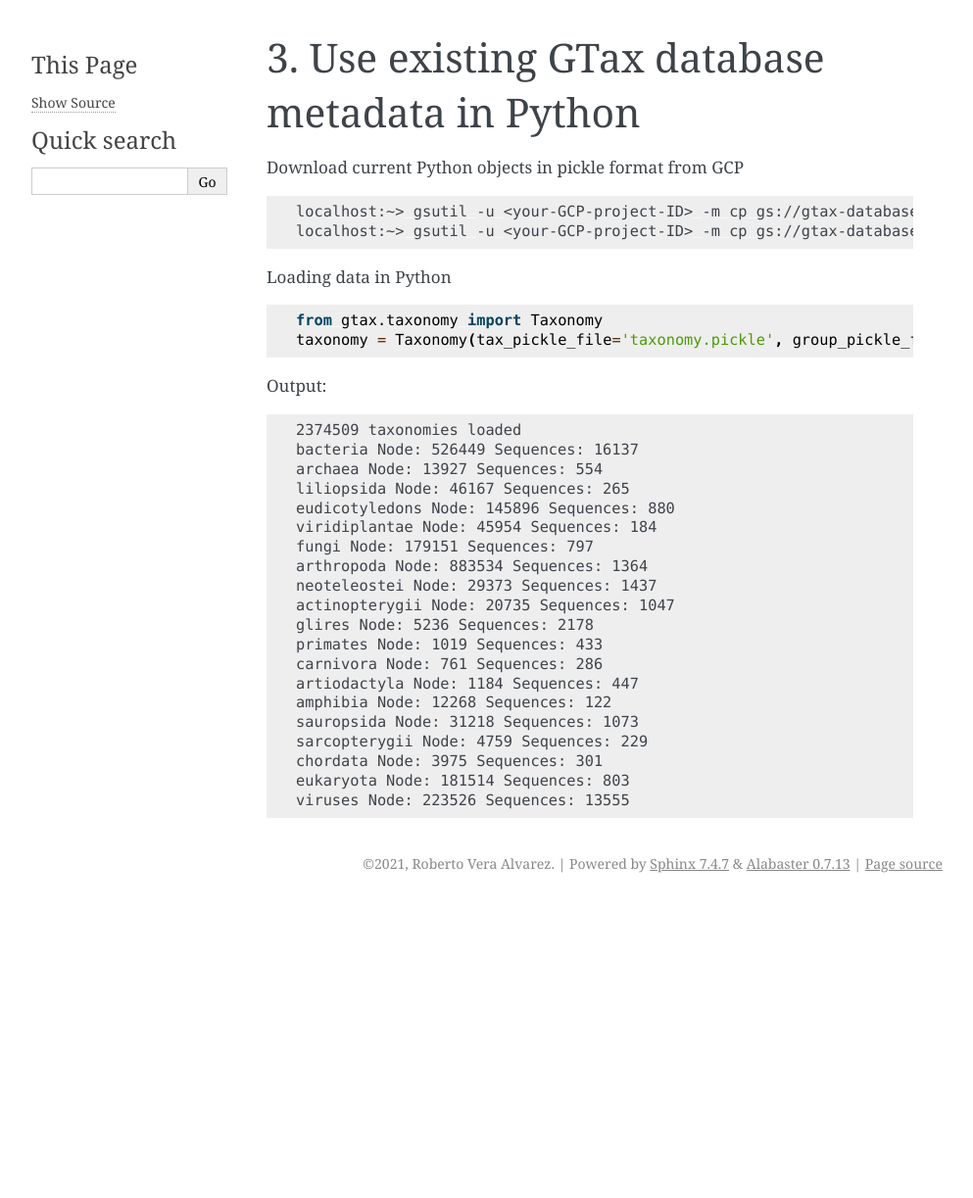
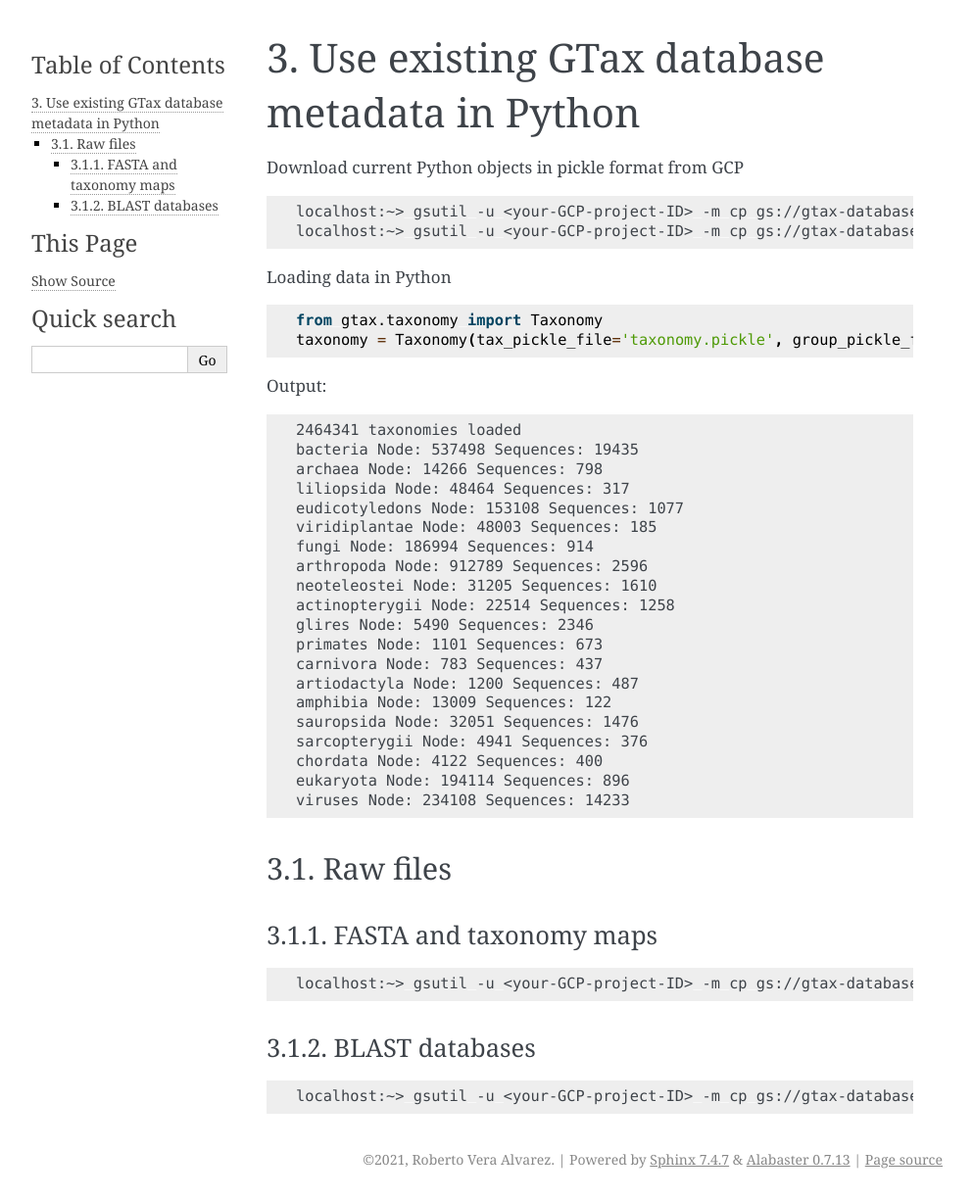
Before and after one commit to ncbi/gtax, a Sphinx documentation site: the page built from docs/source/database.rst, in a window 1280 px wide. Shown: the whole page at 98% size, without its empty margins (148-1141 px from the left). Built offline with Sphinx 7.4.7, drawn with Linux system fonts in a browser that asks for light colours; before the commit the page ends 921 px from its top, so only the background shows below that.

Commit message:
Updating docs

```diff
--- a/docs/source/database.rst
+++ b/docs/source/database.rst
@@ -8,8 +8,8 @@ Download current Python objects in pickle format from GCP
 
 .. code-block:: bash
 
-    localhost:~> gsutil -u <your-GCP-project-ID> -m cp gs://gtax-database/20211025/fasta/taxonomy.pickle .
-    localhost:~> gsutil -u <your-GCP-project-ID> -m cp gs://gtax-database/20211025/fasta/taxonomy_groups.pickle .
+    localhost:~> gsutil -u <your-GCP-project-ID> -m cp gs://gtax-database/20221102/fasta/taxonomy.pickle .
+    localhost:~> gsutil -u <your-GCP-project-ID> -m cp gs://gtax-database/20221102/fasta/taxonomy_groups.pickle .
 
 Loading data in Python
 
@@ -22,23 +22,40 @@ Output:
 
 .. code-block:: text
 
-    2374509 taxonomies loaded
-    bacteria Node: 526449 Sequences: 16137
-    archaea Node: 13927 Sequences: 554
-    liliopsida Node: 46167 Sequences: 265
-    eudicotyledons Node: 145896 Sequences: 880
-    viridiplantae Node: 45954 Sequences: 184
-    fungi Node: 179151 Sequences: 797
-    arthropoda Node: 883534 Sequences: 1364
-    neoteleostei Node: 29373 Sequences: 1437
-    actinopterygii Node: 20735 Sequences: 1047
-    glires Node: 5236 Sequences: 2178
-    primates Node: 1019 Sequences: 433
-    carnivora Node: 761 Sequences: 286
-    artiodactyla Node: 1184 Sequences: 447
-    amphibia Node: 12268 Sequences: 122
-    sauropsida Node: 31218 Sequences: 1073
-    sarcopterygii Node: 4759 Sequences: 229
-    chordata Node: 3975 Sequences: 301
-    eukaryota Node: 181514 Sequences: 803
-    viruses Node: 223526 Sequences: 13555
+    2464341 taxonomies loaded
+    bacteria Node: 537498 Sequences: 19435
+    archaea Node: 14266 Sequences: 798
+    liliopsida Node: 48464 Sequences: 317
+    eudicotyledons Node: 153108 Sequences: 1077
+    viridiplantae Node: 48003 Sequences: 185
+    fungi Node: 186994 Sequences: 914
+    arthropoda Node: 912789 Sequences: 2596
+    neoteleostei Node: 31205 Sequences: 1610
+    actinopterygii Node: 22514 Sequences: 1258
+    glires Node: 5490 Sequences: 2346
+    primates Node: 1101 Sequences: 673
+    carnivora Node: 783 Sequences: 437
+    artiodactyla Node: 1200 Sequences: 487
+    amphibia Node: 13009 Sequences: 122
+    sauropsida Node: 32051 Sequences: 1476
+    sarcopterygii Node: 4941 Sequences: 376
+    chordata Node: 4122 Sequences: 400
+    eukaryota Node: 194114 Sequences: 896
+    viruses Node: 234108 Sequences: 14233
+
+Raw files
+=========
+
+FASTA and taxonomy maps
+-----------------------
+
+.. code-block:: bash
+
+    localhost:~> gsutil -u <your-GCP-project-ID> -m cp gs://gtax-database/20221102/fasta .
+
+BLAST databases
+---------------
+
+.. code-block:: bash
+
+    localhost:~> gsutil -u <your-GCP-project-ID> -m cp gs://gtax-database/20221102/blastdb .
```
Also changed, not shown: README.md (+21 -21 lines).
